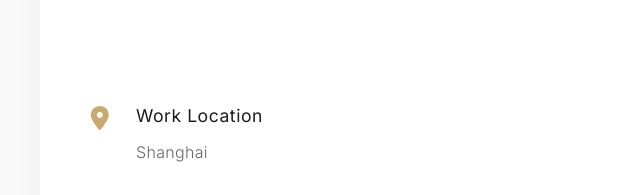
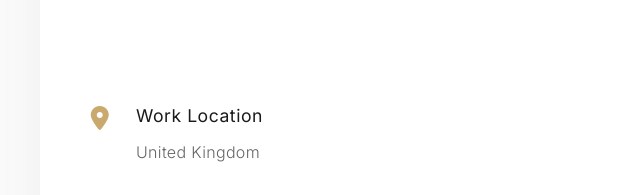
Before and after one commit to zhoujingart/zhoujingart, a plain HTML site: page contact.html in a window 1280 px wide. Shown: the part 1460-1655 px from the top of the page, 0-640 px from the left. Drawn offline with nearby package versions, Linux system fonts and the light colour scheme.

Commit message:
Change the work location

```diff
--- a/contact.html
+++ b/contact.html
@@ -134,7 +134,7 @@
                                 <i class="fas fa-map-marker-alt"></i>
                                 <div>
                                     <h4 data-i18n="contact.locationTitle">工作地点</h4>
-                                    <p data-i18n="contact.location">上海 & 伦敦</p>
+                                    <p data-i18n="contact.location">英国</p>
                                 </div>
                             </div>
                             <div class="info-item">
--- a/js/language.js
+++ b/js/language.js
@@ -149,7 +149,7 @@ const translations = {
         formTitle: { zh: "发送消息", en: "Send Message" },
         formSubtitle: { zh: "有任何问题或合作意向，请随时联系", en: "Feel free to reach out for any questions or collaboration opportunities" },
         locationTitle: { zh: "工作地点", en: "Work Location" },
-        location: { zh: "上海", en: "Shanghai" },
+        location: { zh: "英国", en: "United Kingdom" },
         hoursTitle: { zh: "工作时间", en: "Work Hours" },
         hours: { zh: "周一至周五 9:00-18:00", en: "Monday - Friday 9:00-18:00" },
         languageTitle: { zh: "语言", en: "Languages" },
```
